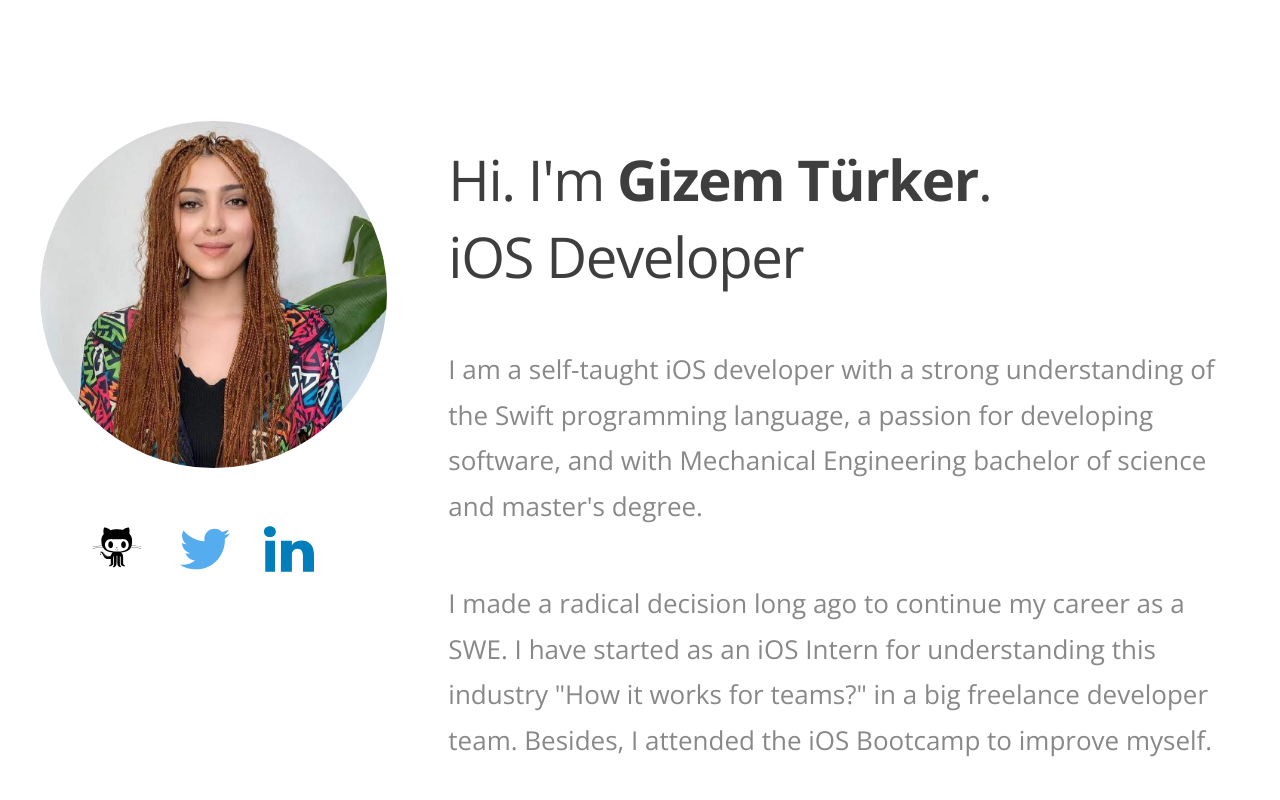
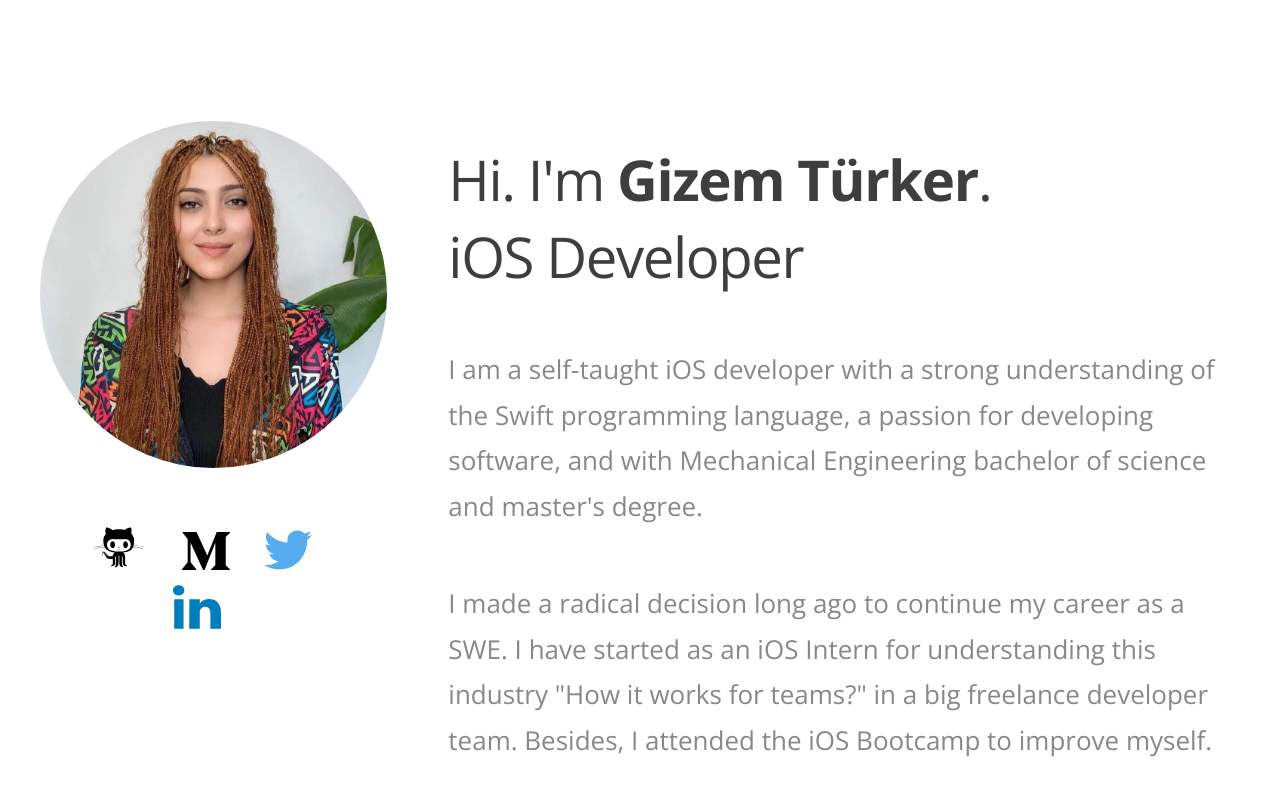
Before and after one commit to gizemturker/gizemturker.github.io, a plain HTML site: page index.html in a window 1280 px wide. Shown: the top 800 px of the page. Drawn offline with nearby package versions, Linux system fonts and the light colour scheme.

Commit message:
medium added.

```diff
--- a/index.html
+++ b/index.html
@@ -32,8 +32,10 @@
 							<span class="image fit"><img src="images/image-gizem.jpeg" alt="" /></span>
 							<div class="icns">
 								<a href="https://github.com/gizemturker" target="_blank"><img src="images/github.svg" width="56" height="56"></a>
-								<a href="https://twitter.com/gizemturkerdev" target="_blank"><img src="images/twitter.svg" width="50" height="50"></a>
-								<a href="https://www.linkedin.com/in/gizemturkerdev/"_blank"><img src="images/linkedin.svg" width="50" height="50"></a>
+								<a href="https://medium.com/@gizemturker"_blank"><img src="images/medium.svg" width="48" height="48"></a>
+								<a href="https://twitter.com/gizemturkerdev" target="_blank"><img src="images/twitter.svg" width="48" height="48"></a>
+								<a href="https://www.linkedin.com/in/gizemturkerdev/"_blank"><img src="images/linkedin.svg" width="48" height="48"></a>
+
 							</div>
 						</div>
 						<div class="8u">
```
Also changed, not shown: images/medium.svg (added).
